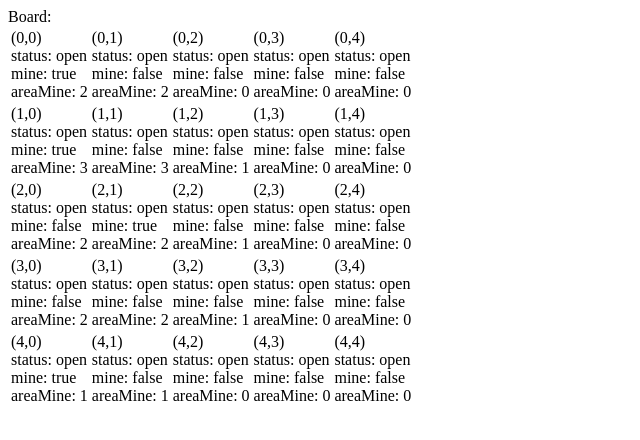
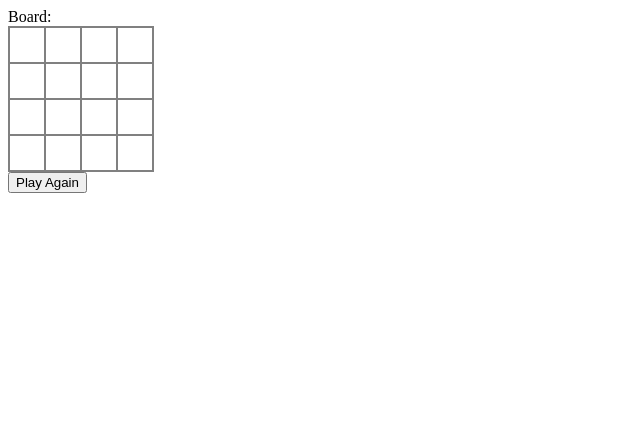
Before and after one commit to EnzoPasse/minesweeper-app, an Angular app: page /game in a window 1280 px wide. Shown: the top 440 px of the page, without its empty margins (0-640 px from the left). Built offline with nearby package versions, Linux system fonts and the light colour scheme.

Commit message:
game button reset, template: contextemenu, icons and more

```diff
--- a/src/app/components/game/game.component.css
+++ b/src/app/components/game/game.component.css
@@ -0,0 +1,12 @@
+table, td {
+    border: 1px solid gray;
+    border-collapse: collapse;
+}
+
+td{
+    display: inline-flex;
+    align-items: center;
+    justify-content: center;
+    width: 32px;
+    height: 32px;
+}
--- a/src/app/components/game/game.component.html
+++ b/src/app/components/game/game.component.html
@@ -1,11 +1,24 @@
 Board:
 <table>
     <tr *ngFor="let row of board.cells; index as y">
-        <td *ngFor="let cell of row; index as x">
-            <div> ({{y}},{{x}})  </div>
-            <div>status: {{cell.status}}</div>
-            <div>mine: {{cell.mine}}</div>
-            <div>areaMine: {{cell.areaMines}} </div>
+        <td *ngFor="let cell of row; index as x"
+             (click)="checkCell(cell)"
+             (contextmenu)="$event.preventDefault();addFlag(cell)">
+
+            <!-- <div>status: {{cell.status}}</div> -->
+            <div *ngIf="cell.status === 'clear' && !cell.mine " >{{cell.areaMines}} </div>
+            <div *ngIf="cell.status === 'flag'">
+                <svg style="width:24px;height:24px" viewBox="0 0 24 24">
+                    <path fill="#E60026" d="M7,2H9V22H7V2M19,9L11,14.6V3.4L19,9Z" />
+                </svg>
+            </div>
+            <div *ngIf="cell.mine  && cell.status === 'clear' " >
+                <svg style="width:24px;height:24px" viewBox="0 0 24 24">
+                    <path fill="currentColor" d="M23,13V11H19.93C19.75,9.58 19.19,8.23 18.31,7.1L20.5,4.93L19.07,3.5L16.9,5.69C15.77,4.81 14.42,4.25 13,4.07V1H11V4.07C9.58,4.25 8.23,4.81 7.1,5.69L4.93,3.5L3.5,4.93L5.69,7.1C4.81,8.23 4.25,9.58 4.07,11H1V13H4.07C4.25,14.42 4.81,15.77 5.69,16.9L3.5,19.07L4.93,20.5L7.1,18.31C8.23,19.19 9.58,19.75 11,19.93V23H13V19.93C14.42,19.75 15.77,19.19 16.9,18.31L19.07,20.5L20.5,19.07L18.31,16.9C19.19,15.77 19.75,14.42 19.93,13H23M12,8A4,4 0 0,0 8,12H6A6,6 0 0,1 12,6V8Z" />
+                </svg>
+            </div>
         </td>
     </tr>
 </table>
+
+<button (click)="initBoard()">Play Again</button>
--- a/src/app/components/game/game.component.ts
+++ b/src/app/components/game/game.component.ts
@@ -1,19 +1,37 @@
+import { ThrowStmt } from '@angular/compiler';
 import { Component, OnInit } from '@angular/core';
 import { Board } from './board/board.model';
+import { Cell } from './cell/cell.model';
 
 @Component({
   selector: 'app-game',
   templateUrl: './game.component.html',
   styleUrls: ['./game.component.css']
 })
-export class GameComponent implements OnInit {
+export class GameComponent {
 
-board = new Board(5,5);
+  board!: Board;
 
 
-  constructor() { }
 
-  ngOnInit(): void {
+  constructor() { this.initBoard() }
+
+
+  initBoard() {
+    this.board = new Board(4, 1);
+  }
+
+  checkCell(cell: Cell): void {
+    const result = this.board.checkCell(cell);
+    if (result === 'gameover') {
+      alert('GAME OVER');
+    } else if (result === 'win') {
+      alert('YOU WIN');
+    }
+  }
+
+  addFlag(cell: Cell): void {
+    this.board.addFlag(cell);
   }
 
 }
```
